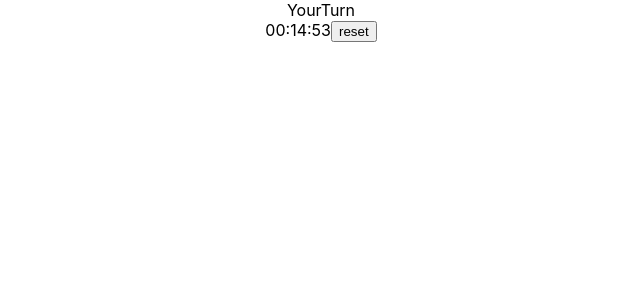
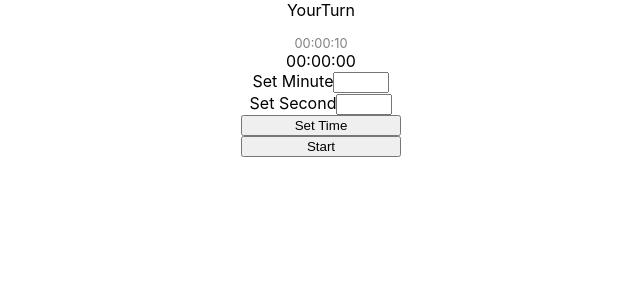
Before and after one commit to 394-s24/YourTurn, a React (Vite) app: page / in a window 1280 px wide. Shown: the top 300 px of the page, without its empty margins (319-959 px from the left). Built offline with nearby package versions, Linux system fonts and the light colour scheme.

Commit message:
set timer

```diff
--- a/src/App.css
+++ b/src/App.css
@@ -1,3 +1,6 @@
 .App {
   text-align: center;
+  display: flex;
+  flex-direction: column;
+  align-items: center;
 }
--- /dev/null
+++ b/src/components/Timer.css
@@ -0,0 +1,18 @@
+.timer-wrapper {
+    display: flex;
+    flex-direction: column;
+
+    padding: 1rem;
+    width: 80%;
+    max-width: 10rem;
+}
+
+.set-timer {
+    font-size: 0.8rem;
+    color: grey;
+}
+
+.set-timer-wrapper {
+    display: flex;
+    flex-direction: column;
+}
--- a/src/components/Timer.jsx
+++ b/src/components/Timer.jsx
@@ -1,12 +1,15 @@
-import React from 'react';
-import { useState, useRef, useEffect } from 'react';
+import React, { useState, useRef, useEffect } from 'react';
+import './Timer.css';
 
 const Timer = () => {
-    const [time, setTime] = useState("00:00:00");
-    const Ref = useRef(null);
+    const [time, setTime] = useState('00:00:00');
+    const [timerMinute, setTimerMinute] = useState(0);
+    const [timerSecond, setTimerSecond] = useState(10);
+    const [timerMinuteSet, setTimerMinuteSet] = useState(timerMinute);
+    const [timerSecondSet, setTimerSecondSet] = useState(timerSecond);
+    const ref = useRef(null);
 
     const remainingTime = (e) => {
-        // time from current time to future time
         const totalTime = Date.parse(e) - Date.parse(new Date());
         const hours = Math.floor((totalTime / 1000 / 60 / 60) % 24);
         const minutes = Math.floor((totalTime / 1000 / 60) % 60);
@@ -16,58 +19,101 @@ const Timer = () => {
             hours,
             minutes,
             seconds,
-        }
-    }
+        };
+    };
 
     const start = (e) => {
-        let {totalTime, hours, minutes, seconds} = remainingTime(e);
+        const { totalTime, hours, minutes, seconds } = remainingTime(e);
         if (totalTime >= 0) {
+            let displayTime = formatTime(hours, minutes, seconds);
+            setTime(displayTime);
+        }
+    };
+
+    const formatTime = (hours, minutes, seconds) => {
+        if (hours + minutes + seconds >= 0) {
             // add leading 0s if needed
             if (hours <= 9) {
-                hours = "0" + hours;
+                hours = '0' + hours;
             }
             if (minutes <= 9) {
-                minutes = "0" + minutes;
+                minutes = '0' + minutes;
             }
             if (seconds <= 9) {
-                seconds = "0" + seconds;
+                seconds = '0' + seconds;
             }
-            setTime(hours + ":" + minutes + ":" + seconds);
         }
-    }
+
+        return hours + ':' + minutes + ':' + seconds;
+    };
 
     const clear = (e) => {
-        // 15 minute switchoff during swarms
-        setTime("00:15:00");
+        let displayTime = formatTime(0, timerMinute, timerSecond);
+        setTime(displayTime);
 
-        if (Ref.current) {
-            clearInterval(Ref.current);
+        if (ref.current) {
+            clearInterval(ref.current);
         }
         const id = setInterval(() => {
             start(e);
         }, 1000);
-        Ref.current = id;
-    }
+        ref.current = id;
+    };
 
     const setDeadline = () => {
-        // if need more time in current session, add 2 minutes
         let deadline = new Date();
-        deadline.setMinutes(deadline.getMinutes() + 15);
+        deadline.setMinutes(deadline.getMinutes() + timerMinute);
+        deadline.setSeconds(deadline.getSeconds() + timerSecond);
         return deadline;
-    }
+    };
 
-    useEffect(() => {
-        clear(setDeadline());
-    }, []);
+    // useEffect(() => {
+    //     clear(setDeadline());
+    // }, [timerMinute, timerSecond]);
 
     const reset = () => {
         clear(setDeadline());
+    };
+
+    const setTimer = () => {
+        setTimerMinute(timerMinuteSet);
+        setTimerSecond(timerSecondSet);
     }
 
     return (
-        <div className="timer">
+        <div className="timer-wrapper">
+            <div className="set-timer">
+                {formatTime(0, timerMinute, timerSecond)}
+            </div>
             {time}
-            <button onClick={reset}>reset</button>
+            <form className="set-timer-wrapper">
+                <label>
+                    Set Minute
+                    <input
+                        name="setMinute"
+                        type="number"
+                        min="0"
+                        max="59"
+                        onChange={(e) => {
+                            setTimerMinuteSet(parseInt(e.target.value, 10));
+                        }}
+                    />
+                </label>
+                <label>
+                    Set Second
+                    <input
+                        name="setSecond"
+                        type="number"
+                        min="0"
+                        max="59"
+                        onChange={(e) => {
+                            setTimerSecondSet(parseInt(e.target.value, 10));
+                        }}
+                    />
+                </label>
+            </form>
+            <button onClick={setTimer}>Set Time</button>
+            <button onClick={reset}>Start</button>
         </div>
     );
 };
```
